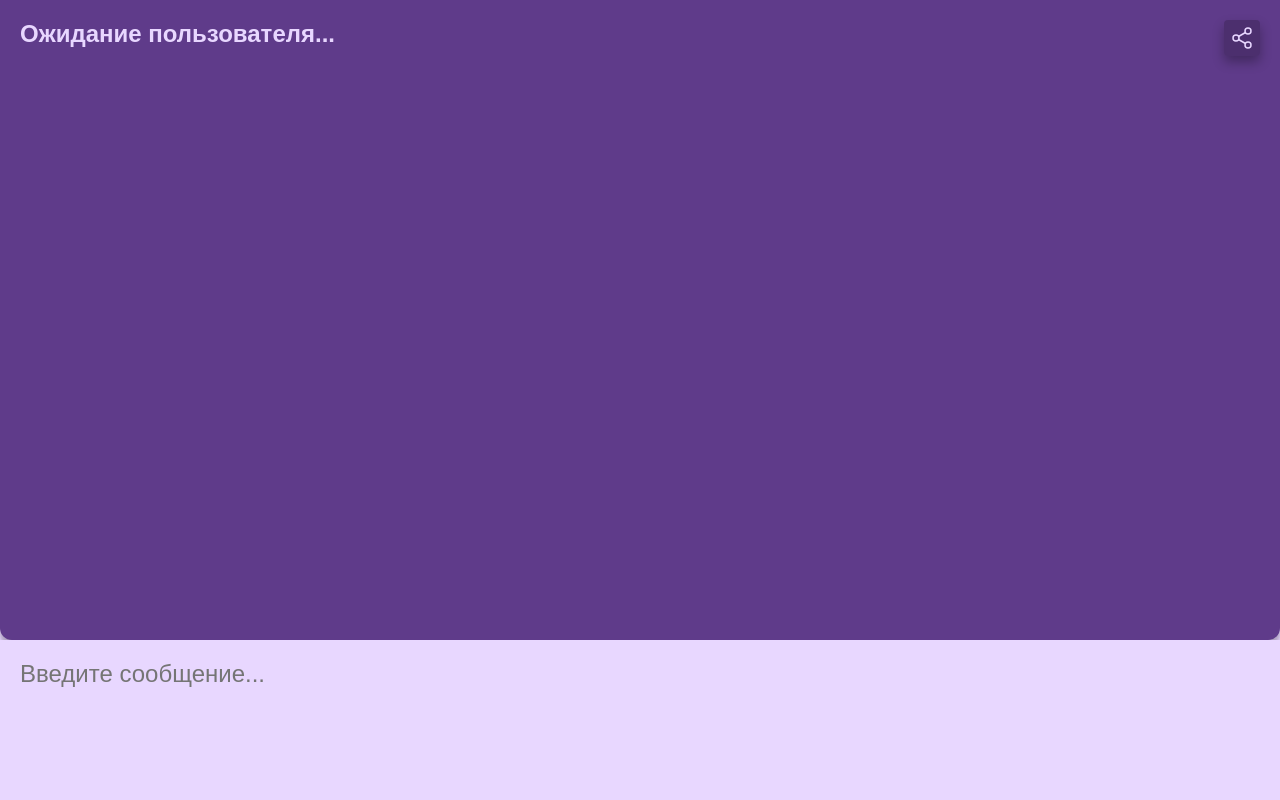
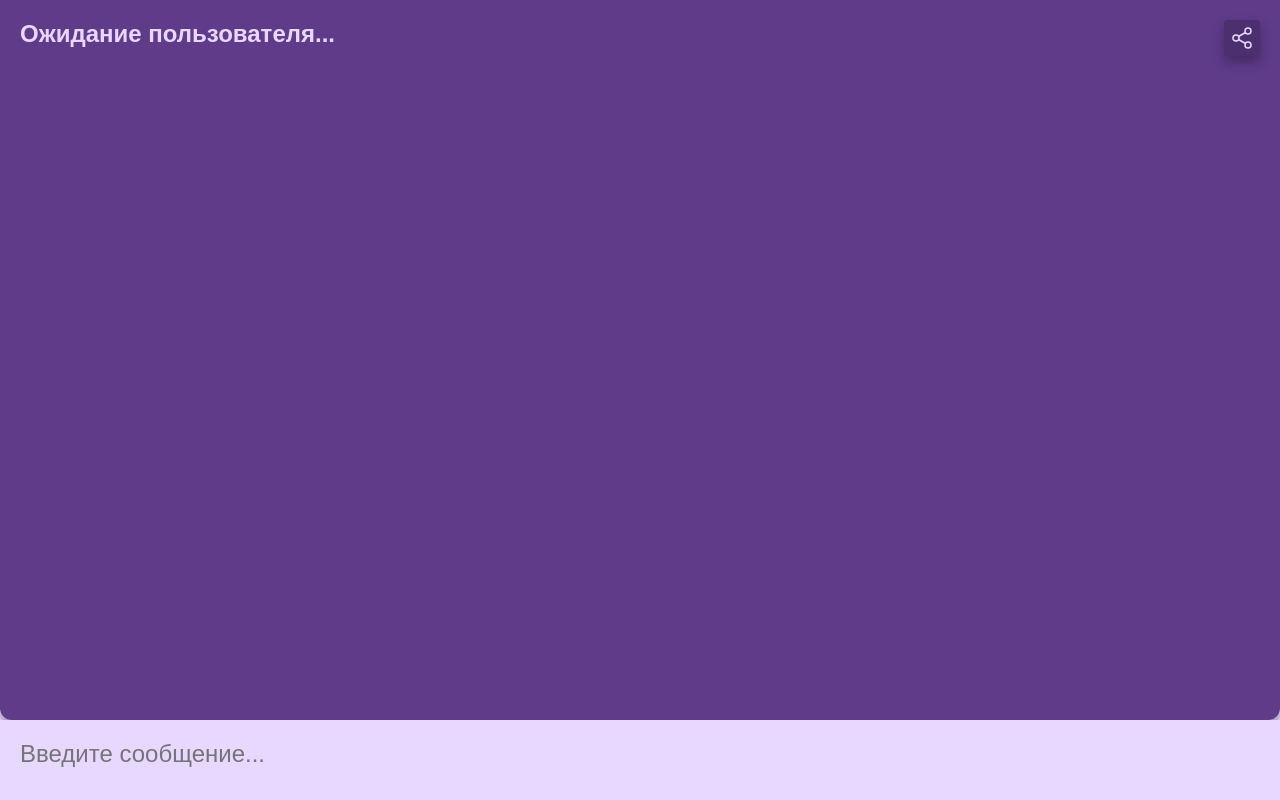
Before and after one commit to falbue/Live-Message, a Flask app: page /chat/1 in a window 1280 px wide. Run offline with Flask 3, Linux system fonts and the light colour scheme; some libraries are stand-ins or nearby versions.

Commit message:
НАСТРОИЛ КЛАВИАТУРУ НА СМАРТФОНАХ

```diff
--- a/static/css/chat-styles.css
+++ b/static/css/chat-styles.css
@@ -1,3 +1,15 @@
+#viewport-info {
+    position: fixed;
+    top: 0;
+    left: 0;
+    background: rgba(0, 0, 0, 0.7);
+    color: white;
+    padding: 5px;
+    font-size: 14px;
+    z-index: 1000;
+    opacity: 0;
+}
+
 
 @media (prefers-color-scheme: dark) {
   :root {
@@ -27,6 +39,9 @@ html, body {
     height: 100%;
     margin: 0;
     overflow: hidden;
+    display: flex;
+    flex-direction: column;
+    justify-content: flex-end;
     background-color: var(--bg-color);
 }
 
@@ -47,8 +62,7 @@ body {
 
 .friend-block {
     width: 100%;
-    height: 80%;
-    max-height: 80%;
+    height: 90%;
     background-color: var(--bg-adaptive);
     border-radius: 0 0 12px 12px;
     box-shadow: 0px 6px 4px 0px rgba(0, 0, 0, 0.25);
@@ -56,8 +70,7 @@ body {
 
 .message-block {
     width: 100%;
-    height: 20vh;
-    max-height: 20vh;
+    height: 10vh;
     position: absolute;
 }
 
--- /dev/null
+++ b/static/scripts/block-resize-keyboard.js
@@ -0,0 +1,31 @@
+document.addEventListener('touchmove', function(event) {
+        event.preventDefault();
+    }, { passive: false });
+
+
+    const viewportInfo = document.getElementById('viewport-info');
+
+    function updateViewportInfo() {
+            // Получаем текущие значения для высоты viewport и body
+        const visualHeight = window.visualViewport ? window.visualViewport.height : window.innerHeight;
+        const bodyHeight = document.body.offsetHeight;
+
+            // Обновляем текст в левом верхнем углу
+        viewportInfo.textContent = `Viewport Height: ${visualHeight}px, Body Height: ${bodyHeight}px`;
+
+            // Синхронизируем высоту body с высотой viewport
+        document.body.style.height = `${visualHeight}px`;
+
+    }
+
+    if (window.visualViewport) {
+            // Слушаем изменения visualViewport
+        window.visualViewport.addEventListener('resize', updateViewportInfo);
+        window.visualViewport.addEventListener('scroll', updateViewportInfo);
+    } else {
+            // Фолбэк для старых браузеров
+        window.addEventListener('resize', updateViewportInfo);
+    }
+
+        // Инициализация
+    updateViewportInfo();
--- a/templates/base.html
+++ b/templates/base.html
@@ -3,7 +3,7 @@
 <head>
     <title>{% block title %}{% endblock %}</title>
     <meta charset="UTF-8">
-    <meta name="viewport" content="width=device-width, initial-scale=1.0, viewport-fit=cover">
+    <meta name="viewport" content="width=device-width, initial-scale=1.0, user-scalable=no">
     <link rel="icon" href="{{ url_for('static', filename='icons/favicon.svg') }}" type="image/png">
 
     <link rel="preconnect" href="https://fonts.googleapis.com">
--- a/templates/chat.html
+++ b/templates/chat.html
@@ -9,6 +9,7 @@
     <!-- <a class="icon button" open-menu='settings'><EnterSvg name='settings'></EnterSvg></a> -->
     <a id="shareButton" class="icon button"><EnterSvg name='share'></EnterSvg></a>
     <!-- <a class="icon button"><EnterSvg name='close'></EnterSvg></a> -->
+<div id="viewport-info">Height: </div>
 </div>
 <main class="chat">
     <div class="friend-block">
@@ -19,6 +20,8 @@
     </div>
 </main>
 
+
+<script src="{{ url_for('static', filename='scripts/block-resize-keyboard.js') }}"></script>
 <script src="{{ url_for('static', filename='scripts/chat.js') }}"></script>
 <script src="{{ url_for('static', filename='scripts/share.js') }}"></script>
 <script type="text/javascript">
```
